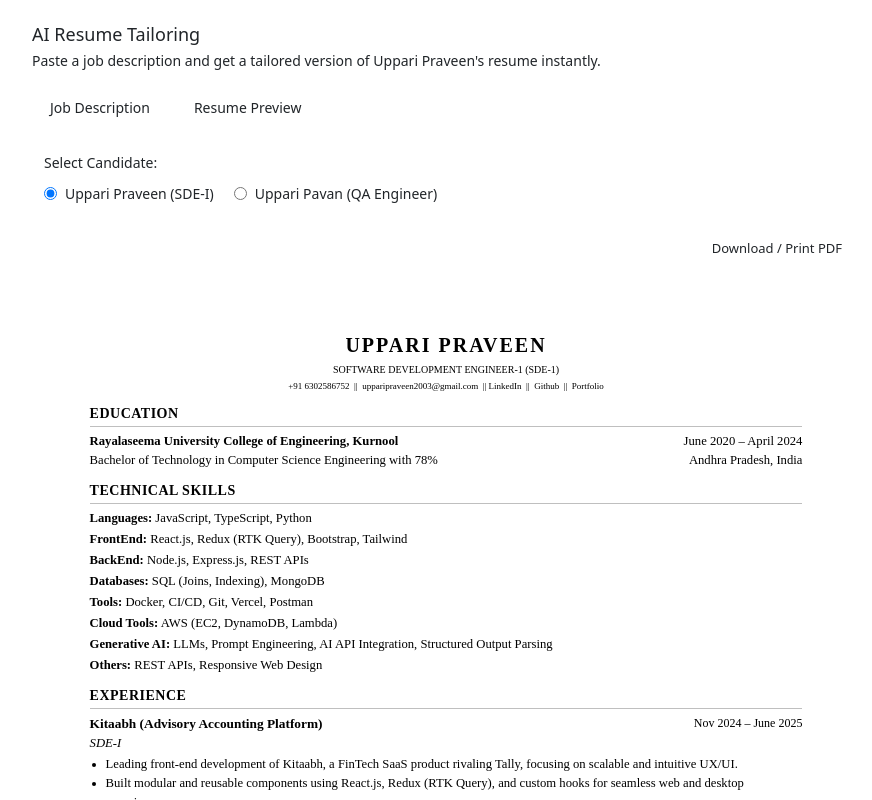
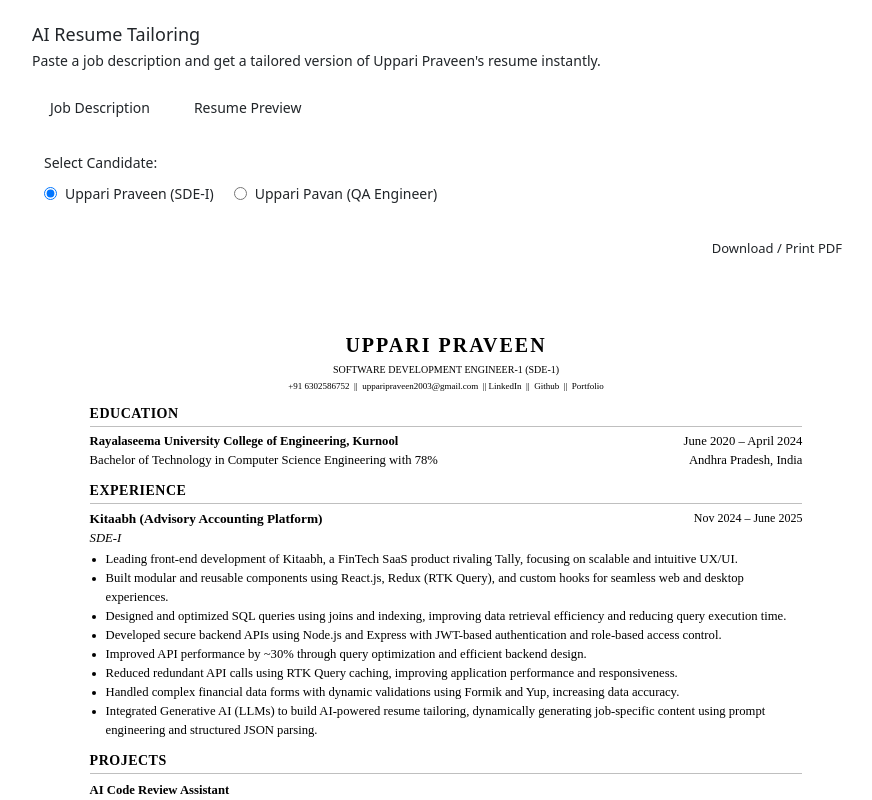
Before and after one commit to UPPARI-PRAVEEN/HobotConnect, a React (Vite) app: page /js in a window 1280 px wide. Both pictures are taken after a click on the button "Resume Preview". Shown: the top 800 px of the page, without its empty margins (194-1066 px from the left). Built offline with nearby package versions, Linux system fonts and the light colour scheme.

Commit message:
hiding internshipt Details

```diff
--- a/src/Components/resume_generator.jsx
+++ b/src/Components/resume_generator.jsx
@@ -53,7 +53,7 @@ const PRAVEEN_DATA = {
   ],
   projects: [
   {
-    title: "AI Code Review Assistant (LLM आधारित)",
+    title: "AI Code Review Assistant",
     bullets: [
       "Built an AI-powered code review system using Large Language Models (LLMs) to analyze and improve Python and JavaScript code quality.",
 
@@ -152,17 +152,17 @@ const Pavan_DATA = {
     },
   ],
 
-  internship: {
-title: "Blood Bank Management System | QA / Software Testing",
-bullets: [
-"Performed manual testing on a full-stack application managing blood inventory across donors, hospitals, and organizations.",
-"Designed and executed test cases to validate API functionality, authentication flows, and data integrity.",
-"Identified, reported, and tracked bugs using structured test reports and ensured timely resolution with the development team.",
-"Tested key features such as blood availability tracking, donation workflows, and reporting modules.",
-"Validated MongoDB data consistency and ensured accuracy of CRUD operations through backend testing.",
-"Completed 6-month internship with hands-on experience in end-to-end application testing and quality assurance processes."
-],
-},
+//   internship: {
+// title: "Blood Bank Management System | QA / Software Testing",
+// bullets: [
+// "Performed manual testing on a full-stack application managing blood inventory across donors, hospitals, and organizations.",
+// "Designed and executed test cases to validate API functionality, authentication flows, and data integrity.",
+// "Identified, reported, and tracked bugs using structured test reports and ensured timely resolution with the development team.",
+// "Tested key features such as blood availability tracking, donation workflows, and reporting modules.",
+// "Validated MongoDB data consistency and ensured accuracy of CRUD operations through backend testing.",
+// "Completed 6-month internship with hands-on experience in end-to-end application testing and quality assurance processes."
+// ],
+// },
 
 
   certifications: [
@@ -225,10 +225,7 @@ Output Format (STRICT JSON ONLY — no markdown, no explanation):
       "bullets": ["string"]
     }
   ],
-  "internship": {
-    "title": "string",
-    "bullets": ["string"]
-  },
+
   "summary": "string"
 }
 
@@ -499,13 +496,7 @@ export default function ResumeGenerator() {
               </div>
             </div>
 
-            {/* Technical Skills */}
-            <SectionHead title="Technical Skills" />
-            {Object.entries(resumeData.technicalSkills || candidateData.technicalSkills).map(([k, v]) => (
-              <div key={k} style={{ fontSize: "9.5pt", marginBottom: 2 }}>
-                <strong>{k}:</strong> {v}
-              </div>
-            ))}
+
 
             {/* Experience */}
             <SectionHead title="Experience" />
@@ -541,7 +532,7 @@ export default function ResumeGenerator() {
               </>
             )}
 
-            {/* Internship */}
+            {/* Internship
             <SectionHead title="Internship" />
             <div style={{ marginBottom: 8 }}>
               <strong style={{ fontSize: "9.5pt" }}>{(resumeData.internship || candidateData.internship).title}</strong>
@@ -550,7 +541,14 @@ export default function ResumeGenerator() {
                   <li key={i} style={{ fontSize: "9.5pt", lineHeight: 1.5 }}>{b}</li>
                 ))}
               </ul>
-            </div>
+            </div> */}
+            {/* Technical Skills */}
+            <SectionHead title="Technical Skills" />
+            {Object.entries(resumeData.technicalSkills || candidateData.technicalSkills).map(([k, v]) => (
+              <div key={k} style={{ fontSize: "9.5pt", marginBottom: 2 }}>
+                <strong>{k}:</strong> {v}
+              </div>
+            ))}
 
             {/* Certifications */}
             <SectionHead title="Certifications" />
```
